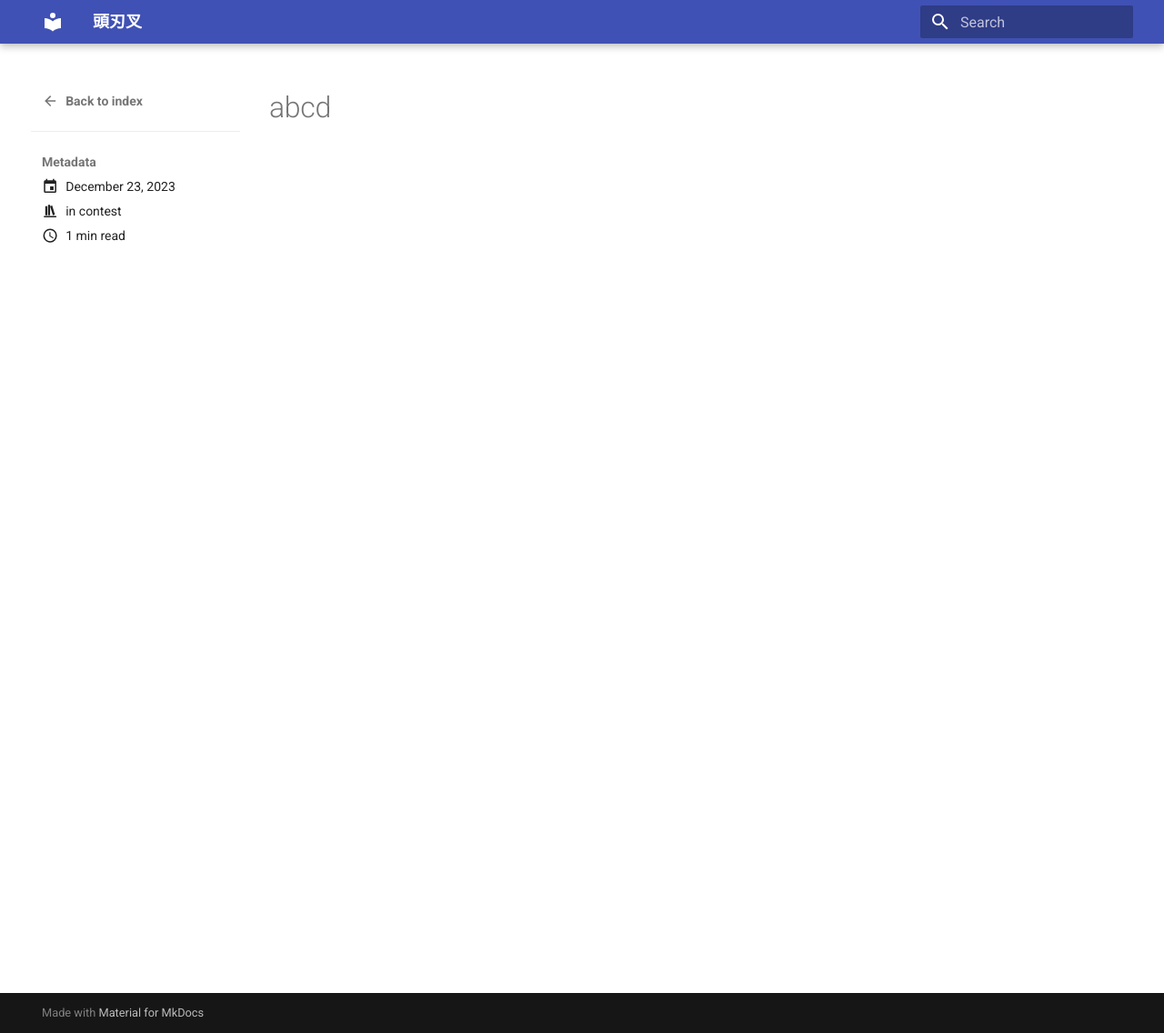
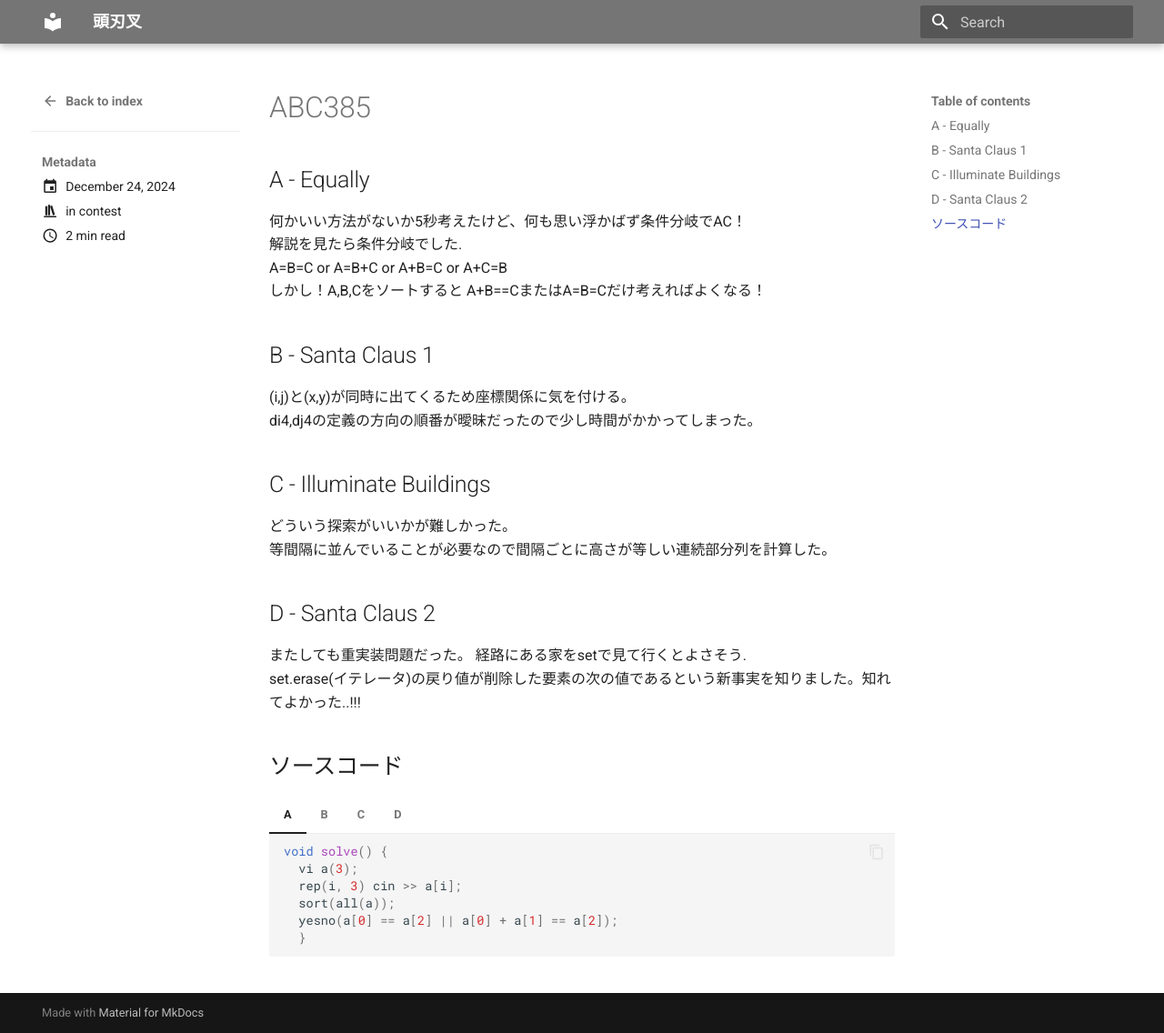
Before and after one commit to zubasyan/zubasyan.github.io, an MkDocs documentation site: the page built from docs/blog/posts/ABC385.md, in a window 1280 px wide and 1136 px high. Shown: the whole window at 91% size. Built offline with MkDocs 1.6.1 and Material for MkDocs 9.7.7, drawn with Linux system fonts in a browser that asks for light colours.

Commit message:
write ABC385.md

````diff
--- a/docs/blog/posts/ABC385.md
+++ b/docs/blog/posts/ABC385.md
@@ -1,9 +1,137 @@
 ---
-  date: 2023-12-23
-  updated: 2024-01-02
+  date:
+    created: 2024-12-24
   categories:
     - contest
 ---
 
+## A - Equally
+何かいい方法がないか5秒考えたけど、何も思い浮かばず条件分岐でAC！
+解説を見たら条件分岐でした.
+A=B=C or A=B+C or A+B=C or A+C=B
+しかし！A,B,Cをソートすると
+A+B==CまたはA=B=Cだけ考えればよくなる！
+## B - Santa Claus 1
+(i,j)と(x,y)が同時に出てくるため座標関係に気を付ける。
+di4,dj4の定義の方向の順番が曖昧だったので少し時間がかかってしまった。
+## C - Illuminate Buildings
+どういう探索がいいかが難しかった。
+等間隔に並んでいることが必要なので間隔ごとに高さが等しい連続部分列を計算した。
+## D - Santa Claus 2
+またしても重実装問題だった。
+経路にある家をsetで見て行くとよさそう.
+set.erase(イテレータ)の戻り値が削除した要素の次の値であるという新事実を知りました。知れてよかった..!!!
 
-# abcd
+## ソースコード
+=== "A"
+    ``` c++
+    void solve() {
+      vi a(3);
+      rep(i, 3) cin >> a[i];
+      sort(all(a));
+      yesno(a[0] == a[2] || a[0] + a[1] == a[2]);
+      }
+    ```
+=== "B"
+
+    ``` c++
+    void solve() {
+        int H, W, x, y, cnt = 0;
+        cin >> H >> W >> x >> y;
+        x--, y--;
+        vector<string> S(H);
+        rep(i, H) cin >> S[i];
+        string T;
+        cin >> T;
+        for (char dir : T) {
+            rep(d, 4) if (dir == LRUD[d]) {
+                int nx = x + di4[d];
+                int ny = y + dj4[d];
+                if (nx < 0 || nx >= H || ny < 0 || ny >= W)
+                    continue;
+                if (S[nx][ny] == '#')
+                    continue;
+                if (S[nx][ny] == '@')
+                    cnt++;
+                S[nx][ny] = '.';
+                x = nx, y = ny;
+            }
+        }
+        x++, y++;
+        cout << x << " " << y << " " << cnt << endl;
+    }
+    ```
+=== "C"
+    ``` c++
+    void solve() {
+        int N, ans = 1;
+        cin >> N;
+        vi H(N);
+        rep(i, N) cin >> H[i];
+        for (int d = 1; d < N; d++) {
+            for (int s = 0; s < d; s++) {
+                int cnt = 0;
+                int h = -1;
+                for (int j = s; j < N; j += d) {
+                    if (h == H[j])
+                        cnt++;
+                    else
+                        cnt = 1;
+                    h = H[j];
+                    chmax(ans, cnt);
+                }
+            }
+        }
+        cout << ans << endl;
+    }
+    ```
+=== "D"
+    ``` c++
+    void solve() {
+        int N, M, ans = 0;
+        ll x, y;
+        cin >> N >> M >> x >> y;
+        map<ll, set<ll>> xy, yx;
+        rep(i, N) {
+            ll X, Y;
+            cin >> X >> Y;
+            xy[X].insert(Y);
+            yx[Y].insert(X);
+        }
+
+        // (a,b)<->(a,b+d)の道中の家を訪れる
+        auto f = [&](map<ll, set<ll>> &ab, map<ll, set<ll>> &ba, ll d, ll a, ll b) -> void {
+            ll b2 = b + d;
+            if (b > b2)
+                swap(b, b2);
+            auto it = ab[a].lower_bound(b);
+            while (it != ab[a].end() && *it <= b2) {
+                ans++;
+                ba[*it].erase(a);
+                it = ab[a].erase(it);
+            }
+        };
+        char dir;
+        ll C;
+        rep(i, M) {
+            cin >> dir >> C;
+            ll nx = x, ny = y;
+            if (dir == 'U') {
+                ny = y + C;
+                f(xy, yx, C, x, y);
+            } else if (dir == 'D') {
+                ny = y - C;
+                f(xy, yx, -C, x, y);
+            } else if (dir == 'L') {
+                nx = x - C;
+                f(yx, xy, -C, y, x);
+            } else if (dir == 'R') {
+                nx = x + C;
+                f(yx, xy, C, y, x);
+            }
+            x = nx, y = ny;
+        }
+        cout
+            << x << " " << y << " " << ans << endl;
+    }
+    ```
--- a/mkdocs.yml
+++ b/mkdocs.yml
@@ -19,5 +19,28 @@ nav:
 
 theme:
   name: material
+  palette:
+    primary: grey
+    accent: teal
   features:
     - navigation.indexes
+    - content.code.copy
+    - content.tabs.link
+
+markdown_extensions:
+  - pymdownx.highlight:
+      anchor_linenums: true
+      line_spans: __span
+      pygments_lang_class: true
+  - pymdownx.inlinehilite
+  - pymdownx.snippets
+  - pymdownx.superfences
+  - pymdownx.superfences
+  - pymdownx.tabbed:
+      alternate_style: true
+  - pymdownx.arithmatex:
+      generic: true
+
+extra_javascript:
+  - javascripts/mathjax.js
+  - https://unpkg.com/mathjax@3/es5/tex-mml-chtml.js
````
Also changed, not shown: docs/about.md (deleted, +0 -41 lines), docs/blog/posts/draft.md (deleted, +0 -7 lines), docs/blog/posts/myfirst.md (+2 -3 lines), docs/index.md (+2 -16 lines), docs/javascript/mathjax.js (added, +19 -0 lines).
